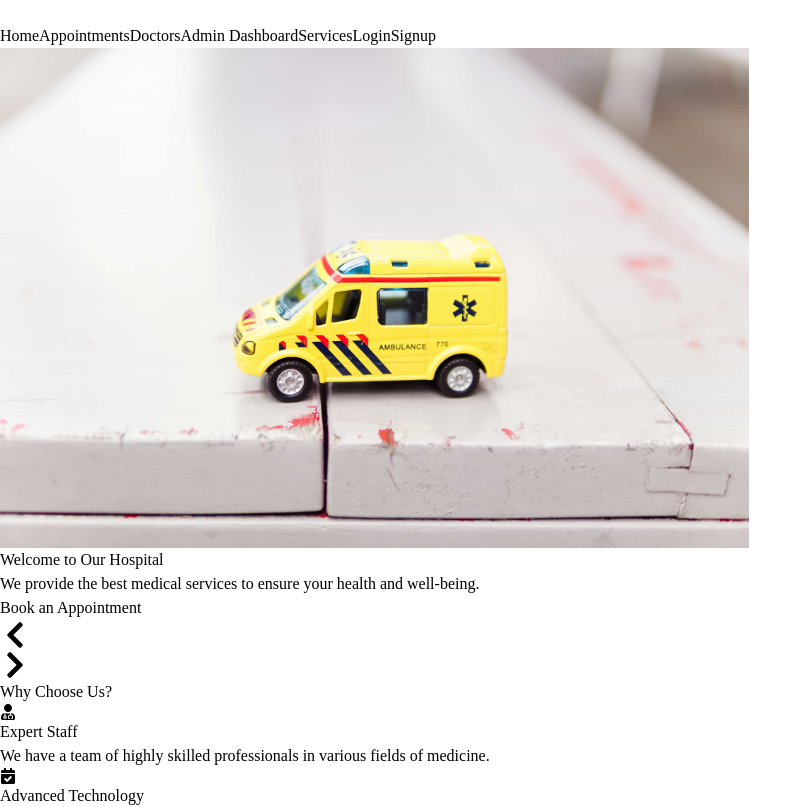
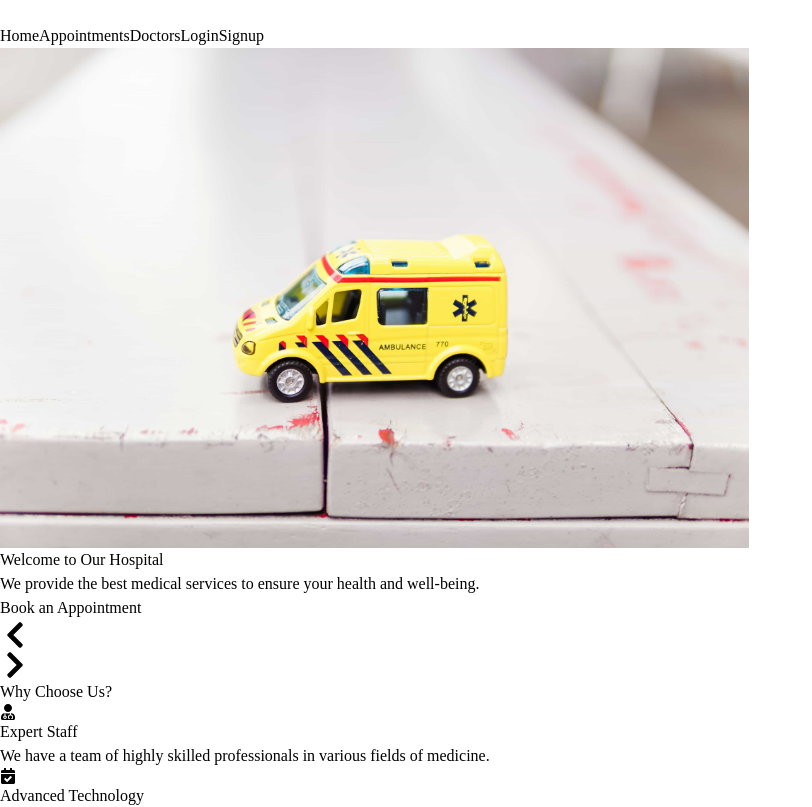
Before and after one commit to SLIIT-Y4-Research-Group/Hospital-managemnt, a React (Vite) app in the folder frontend/: page / in a window 1280 px wide. Shown: the top 807 px of the page, without its empty margins (0-812 px from the left). Built offline with nearby package versions, Linux system fonts and the light colour scheme; what @react-pdf/renderer would draw is missing.

Commit message:
changed nav bar

```diff
--- a/frontend/src/components/Navbar.jsx
+++ b/frontend/src/components/Navbar.jsx
@@ -13,8 +13,8 @@ const Navbar = () => {
           <Link to="/" className="hover:underline">Home</Link>
           <Link to="/appointments" className="hover:underline">Appointments</Link>
           <Link to="/doctors/cards" className="hover:underline">Doctors</Link>
-          <Link to="/admindash" className="hover:underline">Admin Dashboard</Link>
-          <Link to="/services" className="hover:underline">Services</Link>
+          {/* <Link to="/admindash" className="hover:underline">Admin Dashboard</Link>
+          <Link to="/services" className="hover:underline">Services</Link> */}
           {user ? (
             <Link to="/profile" className="hover:underline">Profile</Link>
           ) : (
```
